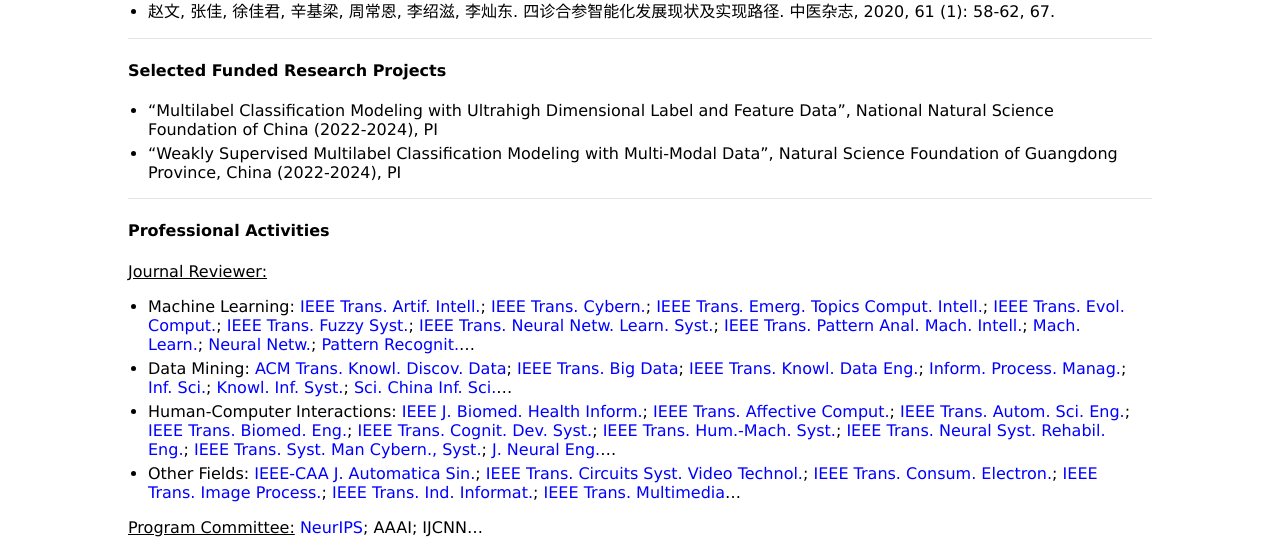
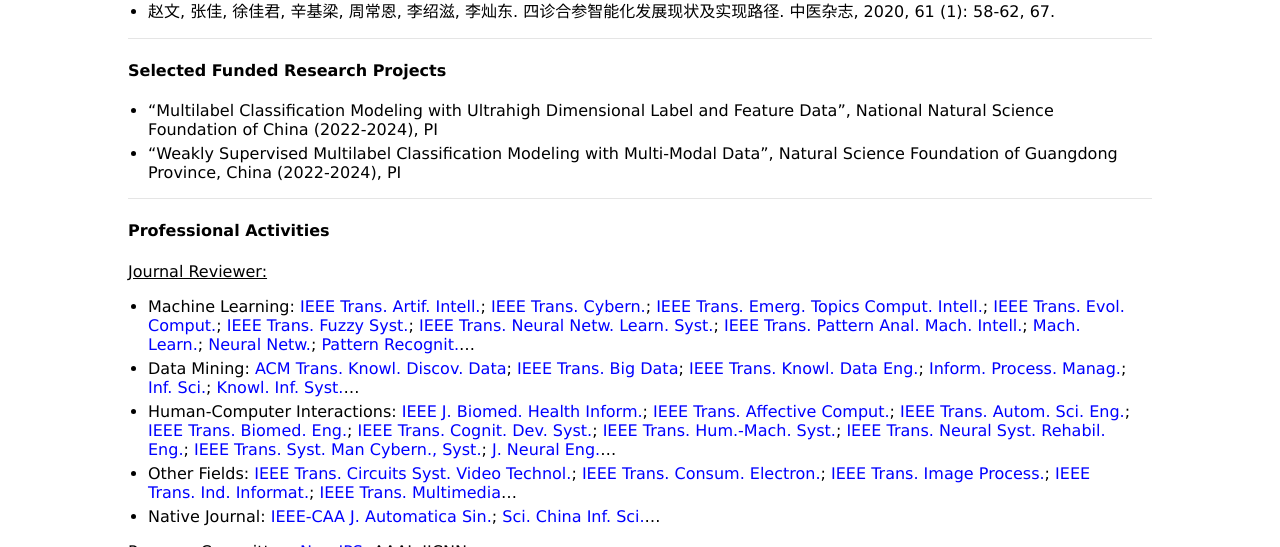
Before and after one commit to jiazhang-ml/jiazhang-ml.github.io, a Jekyll site: the page built from index.md, in a window 1280 px wide and 900 px high, scrolled down 1456 px, cut to the strip 0-547 px from the top of the window. Built offline with Jekyll 4.4.1, drawn with Linux system fonts in a browser that asks for light colours.

Commit message:
Update index.md

```diff
--- a/index.md
+++ b/index.md
@@ -57,8 +57,9 @@ Research Interests: My research interests include *machine learning* and *data m
 
 <u>Journal Reviewer:</u>
 * Machine Learning: [IEEE Trans. Artif. Intell.](https://mc.manuscriptcentral.com/tai-ieee); [IEEE Trans. Cybern.](https://mc.manuscriptcentral.com/cyb-ieee); [IEEE Trans. Emerg. Topics Comput. Intell.](https://mc.manuscriptcentral.com/tetci-ieee); [IEEE Trans. Evol. Comput.](https://mc.manuscriptcentral.com/tevc-ieee); [IEEE Trans. Fuzzy Syst.](https://mc.manuscriptcentral.com/tfs-ieee); [IEEE Trans. Neural Netw. Learn. Syst.](https://mc.manuscriptcentral.com/tnnls); [IEEE Trans. Pattern Anal. Mach. Intell.](https://mc.manuscriptcentral.com/tpami-cs); [Mach. Learn.](https://link.springer.com/journal/10994); [Neural Netw.](https://www.editorialmanager.com/neunet/default.aspx); [Pattern Recognit.](https://www.sciencedirect.com/journal/pattern-recognition)...
-* Data Mining: [ACM Trans. Knowl. Discov. Data](https://mc.manuscriptcentral.com/tkdd); [IEEE Trans. Big Data](https://mc.manuscriptcentral.com/tbd-cs); [IEEE Trans. Knowl. Data Eng.](https://mc.manuscriptcentral.com/tkde-cs); [Inform. Process. Manag.](https://www.editorialmanager.com/ipm/default.aspx); [Inf. Sci.](https://www.sciencedirect.com/journal/information-sciences); [Knowl. Inf. Syst.](https://www.springer.com/journal/10115); [Sci. China Inf. Sci.](https://mc03.manuscriptcentral.com/scis)...
+* Data Mining: [ACM Trans. Knowl. Discov. Data](https://mc.manuscriptcentral.com/tkdd); [IEEE Trans. Big Data](https://mc.manuscriptcentral.com/tbd-cs); [IEEE Trans. Knowl. Data Eng.](https://mc.manuscriptcentral.com/tkde-cs); [Inform. Process. Manag.](https://www.editorialmanager.com/ipm/default.aspx); [Inf. Sci.](https://www.sciencedirect.com/journal/information-sciences); [Knowl. Inf. Syst.](https://www.springer.com/journal/10115)...
 * Human-Computer Interactions: [IEEE J. Biomed. Health Inform.](https://mc.manuscriptcentral.com/jbhi-embs); [IEEE Trans. Affective Comput.](https://mc.manuscriptcentral.com/taffc-cs); [IEEE Trans. Autom. Sci. Eng.](https://mc.manuscriptcentral.com/t-ase); [IEEE Trans. Biomed. Eng.](https://mc.manuscriptcentral.com/tbme-embs); [IEEE Trans. Cognit. Dev. Syst.](https://mc.manuscriptcentral.com/tcds-ieee); [IEEE Trans. Hum.-Mach. Syst.](https://mc.manuscriptcentral.com/thms); [IEEE Trans. Neural Syst. Rehabil. Eng.](https://mc.manuscriptcentral.com/tnsre-embs); [IEEE Trans. Syst. Man Cybern., Syst.](https://mc.manuscriptcentral.com/systems); [J. Neural Eng.](https://mc04.manuscriptcentral.com/jne-iop)...
-* Other Fields: [IEEE-CAA J. Automatica Sin.](https://mc03.manuscriptcentral.com/ieee-jas); [IEEE Trans. Circuits Syst. Video Technol.](https://mc.manuscriptcentral.com/tcsvt); [IEEE Trans. Consum. Electron.](https://mc.manuscriptcentral.com/tce-ieee); [IEEE Trans. Image Process.](https://mc.manuscriptcentral.com/tip-ieee); [IEEE Trans. Ind. Informat.](https://mc.manuscriptcentral.com/tii); [IEEE Trans. Multimedia](https://mc.manuscriptcentral.com/tmm-ieee)...
+* Other Fields: [IEEE Trans. Circuits Syst. Video Technol.](https://mc.manuscriptcentral.com/tcsvt); [IEEE Trans. Consum. Electron.](https://mc.manuscriptcentral.com/tce-ieee); [IEEE Trans. Image Process.](https://mc.manuscriptcentral.com/tip-ieee); [IEEE Trans. Ind. Informat.](https://mc.manuscriptcentral.com/tii); [IEEE Trans. Multimedia](https://mc.manuscriptcentral.com/tmm-ieee)...
+* Native Journal: [IEEE-CAA J. Automatica Sin.](https://mc03.manuscriptcentral.com/ieee-jas); [Sci. China Inf. Sci.](https://mc03.manuscriptcentral.com/scis)...
 
 <u>Program Committee:</u> [NeurIPS](https://openreview.net/login?redirect=/group?id%3DNeurIPS.cc%252F2026%252FConference%252FReviewers); AAAI; IJCNN...
```
